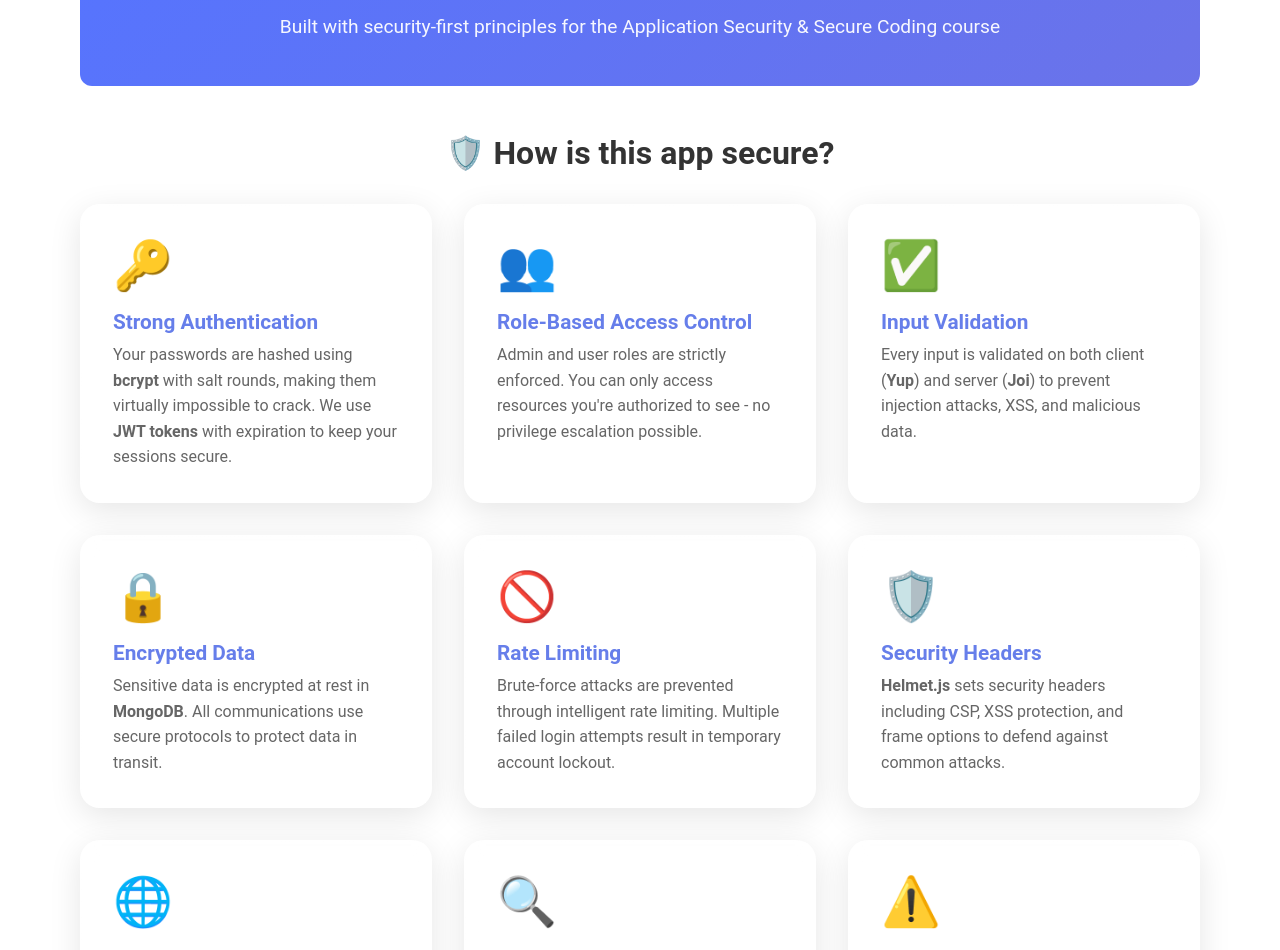
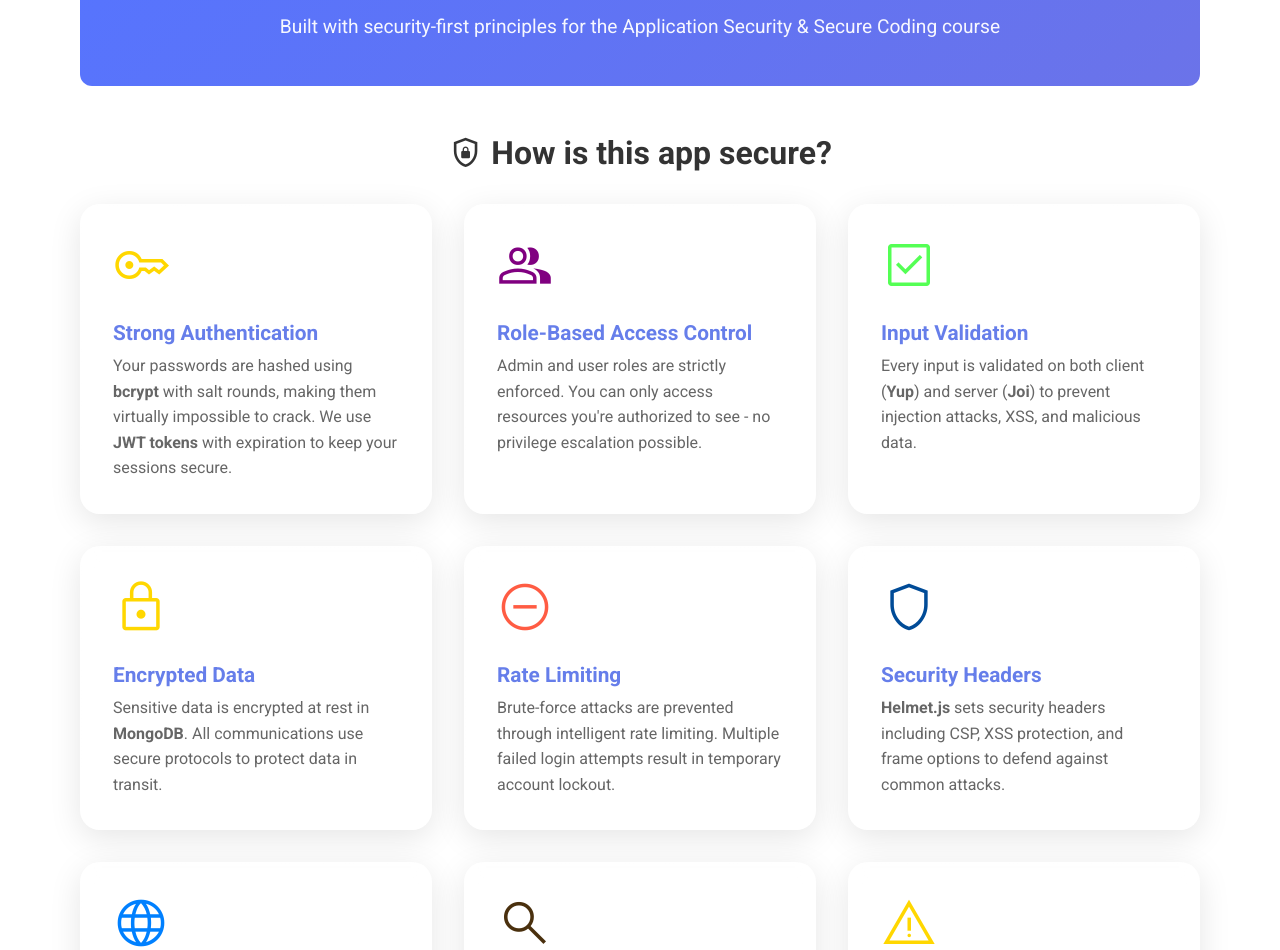
Before and after one commit to HasanAlasker/Secure-Web-Applications-Project, a React (Vite) app in the folder Client/: page / in a window 1280 px wide. Shown: the part 222-1172 px from the top of the page. Built offline with nearby package versions, Linux system fonts and the light colour scheme; no server answers.

Commit message:
updated looks with icons

```diff
--- a/Client/index.html
+++ b/Client/index.html
@@ -1,10 +1,18 @@
-<!doctype html>
+<!DOCTYPE html>
 <html lang="en">
   <head>
     <meta charset="UTF-8" />
     <link rel="icon" type="" href="" />
+    <link
+      rel="stylesheet"
+      href="https://fonts.googleapis.com/css2?family=Roboto:wght@200..900&display=swap"
+    />
+    <link
+      rel="stylesheet"
+      href="https://fonts.googleapis.com/css2?family=Material+Symbols+Outlined:opsz,wght,FILL,GRAD@20..48,100..700,0..1,-50..200&"
+    />
     <meta name="viewport" content="width=device-width, initial-scale=1.0" />
-    <title>Secure App Project</title>
+    <title>Secure Project</title>
   </head>
   <body>
     <div id="root"></div>
--- a/Client/src/App.css
+++ b/Client/src/App.css
@@ -2,7 +2,7 @@
   box-sizing: border-box;
   margin: 0;
   padding: 0;
-  font-family: roboto;
+  font-family: "Roboto", sans-serif;
 }
 :root {
   --background: rgb(255, 247, 247);
@@ -17,6 +17,43 @@
   --primText: #5574ff;
   --hoverPri: rgb(220, 51, 82) 0%;
   --hoverSec: rgb(236, 236, 236);
+}
+
+.iconAndText {
+  display: flex;
+  justify-content: center;
+  align-items: center;
+  gap: 0.5rem;
+}
+.bigIcon {
+  font-size: clamp(1rem, 7vw, 2.5rem);
+}
+.midIcon {
+  font-size: clamp(1rem, 5vw, 2.2rem);
+}
+.xlIcon {
+  font-size: clamp(1rem, 9vw, 3.5rem);
+}
+.gold {
+  color: gold;
+}
+.purple{
+  color: purple;
+}
+.blue{
+  color: rgb(0, 128, 255);
+}
+.blue2{
+  color: rgb(0, 75, 151);
+}
+.blue3{
+  color: rgb(74, 48, 14);
+}
+.green{
+  color: rgb(84, 255, 84);
+}
+.redI{
+  color: rgb(255, 92, 67);
 }
 
 .background {
--- a/Client/src/constants/baseURL.js
+++ b/Client/src/constants/baseURL.js
@@ -1,2 +1,2 @@
-// export const BASE_URL = "https://secure-web-applications-project.onrender.com"
-export const BASE_URL = "http://localhost:3000"
+export const BASE_URL = "https://secure-web-applications-project.onrender.com"
+// export const BASE_URL = "http://localhost:3000"
--- a/Client/src/pages/Home.jsx
+++ b/Client/src/pages/Home.jsx
@@ -10,26 +10,36 @@ export default function Home() {
       <Nav />
       <div className="screen">
         <div className="hero-section">
-          <h1>🔐 Welcome to the Secure App</h1>
+          <h1 className="iconAndText">
+            <span class="material-symbols-outlined bigIcon">lock</span> Welcome
+            to the Secure App
+          </h1>
           <p className="subtitle">
             Built with security-first principles for the Application Security &
             Secure Coding course
           </p>
         </div>
 
-        {user && user.isDeleted === true && <div className="disclaimer-red">
-          <p>
-            ⛔ <strong>Blocked Account:</strong> This account was blocked by the
-            admins for a suspected terms of service violation
-          </p>
-        </div>}
+        {user && user.isDeleted === true && (
+          <div className="disclaimer-red">
+            <p className="redI">
+              ⛔ <strong >Blocked Account:</strong> This account was blocked by
+              the admins for a suspected terms of service violation
+            </p>
+          </div>
+        )}
 
         <div className="security-info">
-          <h2>🛡️ How is this app secure?</h2>
+          <h2 className="iconAndText">
+            <span class="material-symbols-outlined midIcon">shield_lock</span>
+            How is this app secure?
+          </h2>
 
           <div className="security-features">
             <div className="feature-card glass-card">
-              <div className="feature-icon">🔑</div>
+              <div className="feature-icon">
+                <span class="material-symbols-outlined xlIcon gold">key</span>
+              </div>
               <h3>Strong Authentication</h3>
               <p>
                 Your passwords are hashed using <strong>bcrypt</strong> with
@@ -40,7 +50,11 @@ export default function Home() {
             </div>
 
             <div className="feature-card glass-card">
-              <div className="feature-icon">👥</div>
+              <div className="feature-icon">
+                <span class="material-symbols-outlined xlIcon purple">
+                  people
+                </span>
+              </div>
               <h3>Role-Based Access Control</h3>
               <p>
                 Admin and user roles are strictly enforced. You can only access
@@ -50,7 +64,9 @@ export default function Home() {
             </div>
 
             <div className="feature-card glass-card">
-              <div className="feature-icon">✅</div>
+              <div className="feature-icon">
+                <span class="material-symbols-outlined xlIcon green">check_box</span>
+              </div>
               <h3>Input Validation</h3>
               <p>
                 Every input is validated on both client (<strong>Yup</strong>)
@@ -60,7 +76,7 @@ export default function Home() {
             </div>
 
             <div className="feature-card glass-card">
-              <div className="feature-icon">🔒</div>
+              <div className="feature-icon"><span class="material-symbols-outlined xlIcon gold">lock</span></div>
               <h3>Encrypted Data</h3>
               <p>
                 Sensitive data is encrypted at rest in <strong>MongoDB</strong>.
@@ -70,7 +86,7 @@ export default function Home() {
             </div>
 
             <div className="feature-card glass-card">
-              <div className="feature-icon">🚫</div>
+              <div className="feature-icon"><span class="material-symbols-outlined xlIcon redI">do_not_disturb_on</span></div>
               <h3>Rate Limiting</h3>
               <p>
                 Brute-force attacks are prevented through intelligent rate
@@ -80,7 +96,7 @@ export default function Home() {
             </div>
 
             <div className="feature-card glass-card">
-              <div className="feature-icon">🛡️</div>
+              <div className="feature-icon"><span class="material-symbols-outlined xlIcon blue2">shield</span></div>
               <h3>Security Headers</h3>
               <p>
                 <strong>Helmet.js</strong> sets security headers including CSP,
@@ -90,7 +106,7 @@ export default function Home() {
             </div>
 
             <div className="feature-card glass-card">
-              <div className="feature-icon">🌐</div>
+              <div className="feature-icon"><span class="material-symbols-outlined xlIcon blue">language</span></div>
               <h3>CORS Protection</h3>
               <p>
                 Strict CORS policies ensure only authorized origins can access
@@ -99,7 +115,7 @@ export default function Home() {
             </div>
 
             <div className="feature-card glass-card">
-              <div className="feature-icon">🔍</div>
+              <div className="feature-icon"><span class="material-symbols-outlined xlIcon blue3">search</span></div>
               <h3>Threat Modeling</h3>
               <p>
                 Designed using <strong>STRIDE</strong> methodology and
@@ -109,7 +125,7 @@ export default function Home() {
             </div>
 
             <div className="feature-card glass-card">
-              <div className="feature-icon">⚠️</div>
+              <div className="feature-icon"><span class="material-symbols-outlined xlIcon gold">warning</span></div>
               <h3>Safe Error Handling</h3>
               <p>
                 Generic error messages prevent information leakage. Stack traces
@@ -127,7 +143,7 @@ export default function Home() {
           </div>
 
           <div className="tech-stack">
-            <h2>🛠️ Tech Stack</h2>
+            <h2 className="iconAndText"><span class="material-symbols-outlined bigIcon">home_repair_service</span> Tech Stack</h2>
             <div className="tech-columns">
               <div className="tech-column">
                 <h3>Frontend</h3>
```
